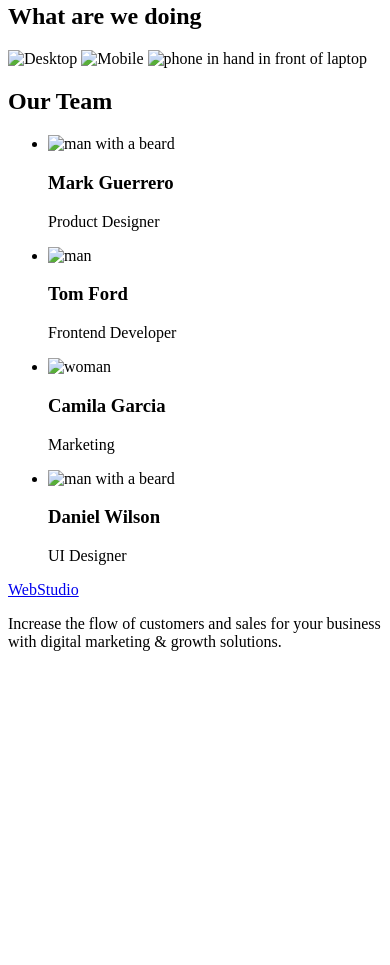
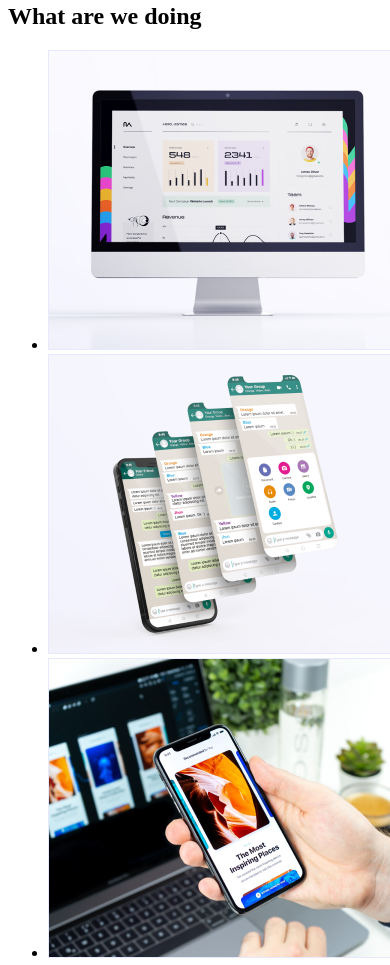
Before and after one commit to YuliiaMiSt/homework-1, a plain HTML site: page index.html in a window 390 px wide. Shown: the part 679-1644 px from the top of the page. Before the commit the page ends 1346 px from the top, so only its background shows below. Drawn offline with Linux system fonts and the light colour scheme.

Commit message:
Update html file

```diff
--- a/index.html
+++ b/index.html
@@ -1,15 +1,18 @@
 <!DOCTYPE html>
+
 <html lang="en">
 <head>
-    <meta charset="UTF-8">
-    <meta name="viewport" content="width=device-width, initial-scale=1.0">
+  <meta charset="UTF-8" />
+  <meta name="viewport" content="width=device-width, initial-scale=1.0" />
   <title>WebStudio</title>
 </head>
 <body>
   <header>
+    <nav>
       <a href="./index.html">
-        <span>Web</span> Studio</a>
-        <nav>
+        <span>Web</span> Studio
+      </a>
+
       <ul>
         <li>
           <a href="Studio">Studio</a>
@@ -36,21 +39,17 @@
   <main>
     <!-- HERO -->
     <section>
-        <h1>
-            Effective Solutions for Your Business
-        </h1>
+      <h1>Effective Solutions for Your Business</h1>
       <button type="button">Order Service</button>
      </section>
+
      <!-- BENEFITS -->
     <section>
       <h2 hidden>Our Benefits</h2>
       <ul>
         <li>
           <h3>Strategy</h3>
-            <p>
-                Our goal is to identify the business
-                problem to walk away with the perfect and creative solution.
-            </p>
+          <p>Our goal is to identify the business problem to walk away with the perfect and creative solution.</p>
         </li>
         <li>
           <h3>Punctuality</h3>
@@ -70,67 +69,43 @@
         </li>
       </ul>
     </section>
+
     <section>
       <h2>What are we doing</h2>
-     <img
-     src="./imeges/What are we doing/img 1.jpg"
-     alt="Desktop"
-     width="360"
-     height="300"
-     />
-     <img
-     src="./imeges/What are we doing/img 2.jpg"
-     alt="Mobile"
-     width="360"
-     height="300"
-     />
-     <img
-     src="./imeges/What are we doing/img 3.jpg"
-     alt="phone in hand in front of laptop"
-     width="360"
-     height="300"
-     />
+      <ul>
+        <li>
+          <img src="./imeges/what-doing/img 1.jpg" alt="Desktop" width="360" height="300"/>
+        </li>
+        <li>
+          <img src="./imeges/what-doing/img 2.jpg" alt="Mobile" width="360" height="300" />
+        </li>
+        <li>
+          <img src="./imeges/what-doing/img 3.jpg" alt="phone in hand in front of laptop" width="360" height="300" />
+        </li>
+      </ul>
+
     </section>
     <section>
       <h2>Our Team</h2>
       <ul>
         <li>
-             <img
-             src="./imeges/Out team/img-1.jpg"
-             alt="man with a beard"
-             width="264"
-             height="260"
-             />
+          <img src="./imeges/out-team/img-1.jpg" alt="man with a beard" width="264" height="260" />
           <h3>Mark Guerrero</h3>
           <p>Product Designer</p>
         </li>
         <li>
-             <img
-             src="./imeges/Out team/img-2.jpg"
-             alt="man"
-             width="264"
-             height="260"
-             />
+          <img src="./imeges/out-team/img-2.jpg" alt="man" width="264" height="260" />
           <h3>Tom Ford</h3>
           <p>Frontend Developer</p>
         </li>
         <li>
           <img
-             src="./imeges/Out team/img-3.jpg"
-             alt="woman"
-             width="264"
-             height="260"
-             />
+          src="./imeges/out-team/img-3.jpg" alt="woman" width="264" height="260" />
           <h3>Camila Garcia</h3>
           <p>Marketing</p>
         </li>
         <li>
-             <img
-             src="./imeges/Out team/img.jpg"
-             alt="man with a beard"
-             width="264"
-             height="260"
-             />
+          <img src="./imeges/out-team/img.jpg" alt="man with a beard" width="264" height="260" />
           <h3>Daniel Wilson</h3>
           <p>UI Designer</p>
         </li>
@@ -140,9 +115,9 @@
 
   <footer>
     <a href="./index.html">
-        <span>Web</span>Studio</a>
-        <p>
-            Increase the flow of customers and sales for your business with digital marketing & growth solutions.
+      <span>Web</span>Studio
+    </a>
+    <p>Increase the flow of customers and sales for your business with digital marketing & growth solutions.
     </p>
   </footer>
 </body>
```
Also changed, not shown: css/styles.css (added, +63 -0 lines), imeges/out-team/img-1.jpg (added), imeges/out-team/img-2.jpg (added), imeges/out-team/img-3.jpg (added), imeges/out-team/img.jpg (added), imeges/what-doing/img 1.jpg (added), imeges/what-doing/img 2.jpg (added), imeges/what-doing/img 3.jpg (added). Lines whose indentation alone changed are shown as unchanged.
